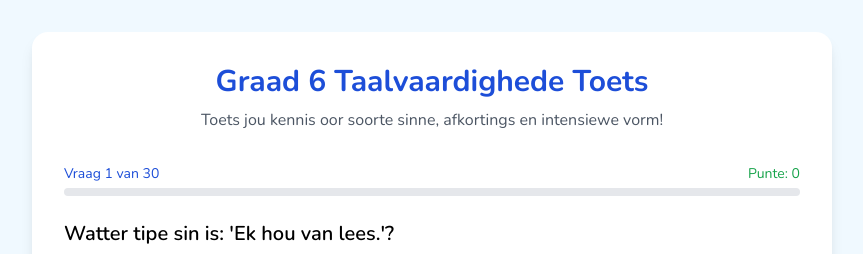
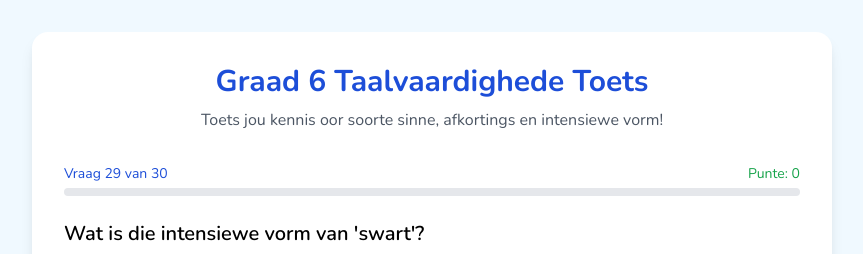
Before and after one commit to bajoseph01/AfriQuizzes, a plain HTML site: page index.html in a window 1280 px wide. Shown: the top 254 px of the page, without its empty margins (208-1071 px from the left). Drawn offline with nearby package versions, Linux system fonts and the light colour scheme.

Commit message:
Update index.html...random

```diff
--- a/index.html
+++ b/index.html
@@ -302,7 +302,7 @@
                 ...generatedIntensiveQuestions
             ];
 
-            let currentQuestion = 0;
+            let currentQuestion = Math.floor(Math.random() * quizQuestions.length);
             let score = 0;
             let answered = Array(quizQuestions.length).fill(false);
             let userAnswers = Array(quizQuestions.length).fill(undefined);
```
